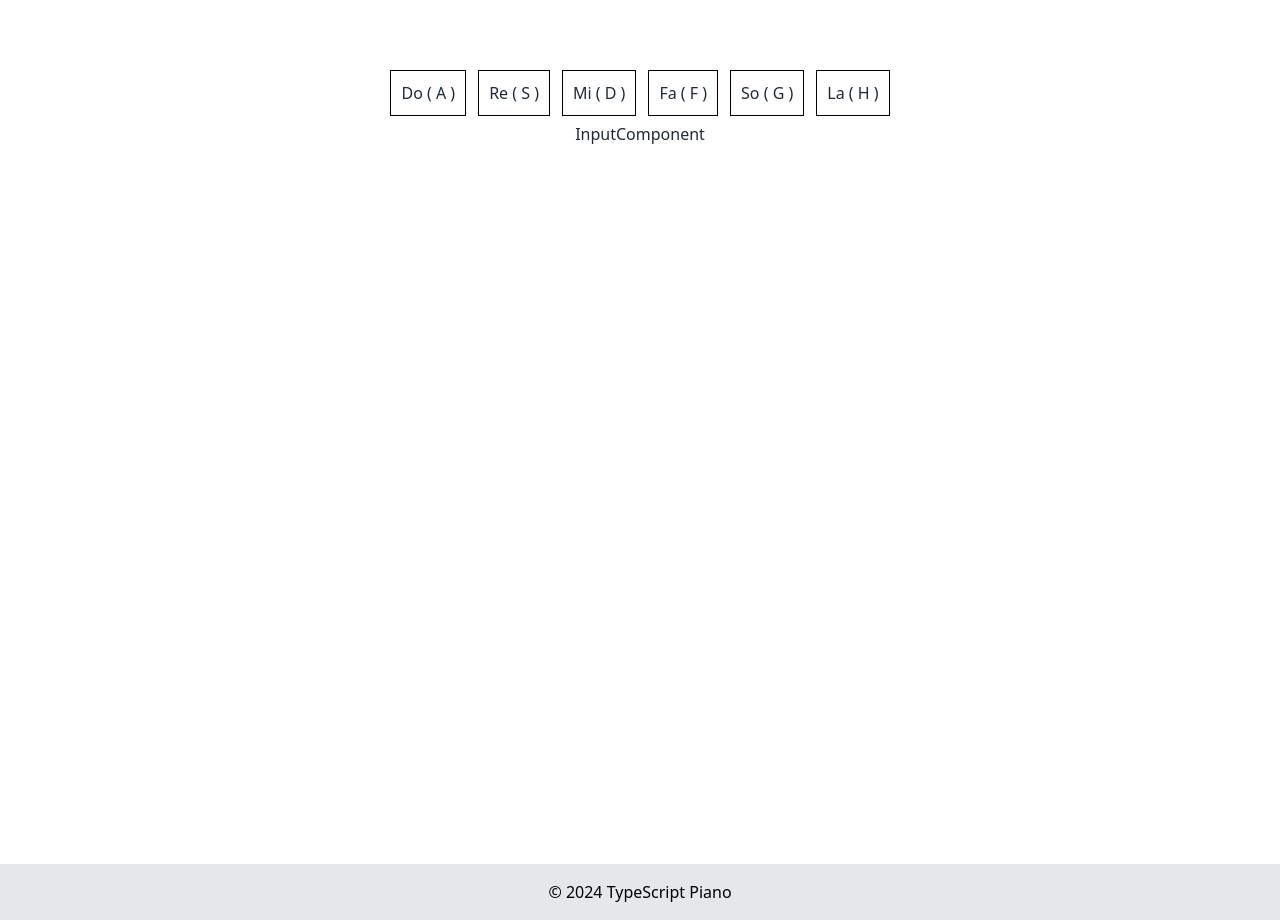
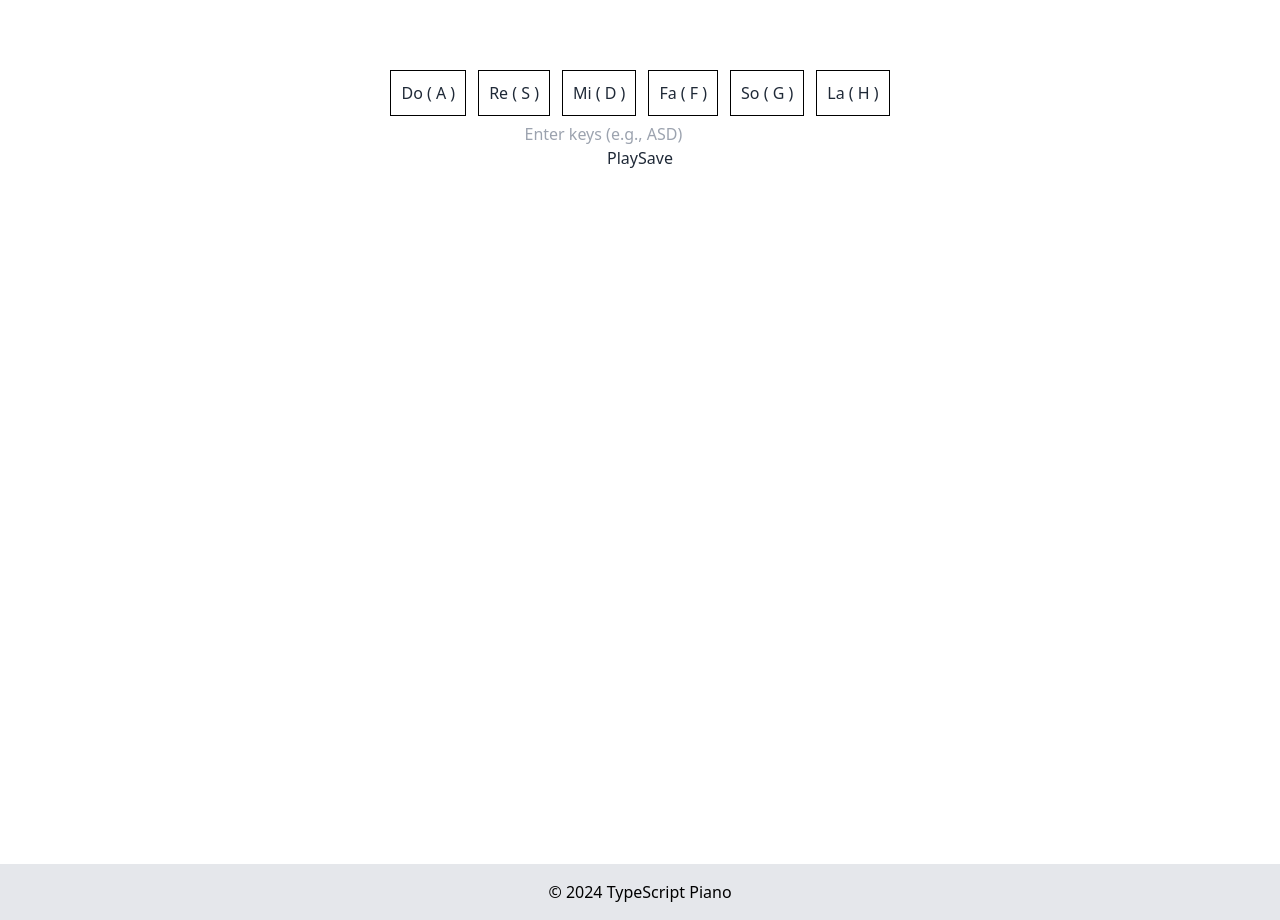
Before and after one commit to taekim-dev/typescript-piano, a Nuxt app: page / in a window 1280 px wide. Built offline with nearby package versions, Linux system fonts and the light colour scheme.

Commit message:
migrate input component and fix the composable issue

```diff
--- a/components/InputComponent.vue
+++ b/components/InputComponent.vue
@@ -1 +1,126 @@
-<template>InputComponent</template>
+<template>
+  <div class="input-component">
+    <input
+      v-model="userInput"
+      type="text"
+      class="input-component__input"
+      placeholder="Enter keys (e.g., ASD)"
+      @input="convertToUpperCase"
+    />
+    <div class="input-component__controls">
+      <button
+        class="input-component__button input-component__button--play"
+        @click="playInput(userInput)"
+      >
+        Play
+      </button>
+      <button
+        class="input-component__button input-component__button--save"
+        @click="saveSounds"
+      >
+        Save
+      </button>
+    </div>
+  </div>
+  <div class="save-component">
+    <div
+      v-for="(item, index) in audioStore.savedAudios"
+      :key="index"
+      class="save-component__item"
+    >
+      <div class="save-component__title">{{ item.title }}</div>
+      <div class="save-component__audio">{{ item.keys }}</div>
+      <button
+        class="save-component__button save-component__button--play"
+        @click="playSavedSound(index)"
+      >
+        ▶️
+      </button>
+    </div>
+    <div v-if="hasSavedAudios">
+      <button
+        class="save-component__button save-component__button--clear"
+        @click="audioStore.clearAudios"
+      >
+        Clear
+      </button>
+    </div>
+  </div>
+</template>
+
+<script>
+import { ref, onMounted, computed } from 'vue'
+import { useSoundPlayer } from '~/composables/useSoundPlayer'
+import { useKeyStore } from '~/store/key'
+import { useAudioStore } from '~/store/audio'
+
+export default {
+  name: 'InputComponent',
+  setup() {
+    const keyStore = useKeyStore()
+    const audioStore = useAudioStore()
+    const { playNotes } = useSoundPlayer()
+
+    const userInput = ref('')
+    const keyMap = keyStore.keyMap
+
+    const convertToUpperCase = (event) => {
+      const input = event.target.value.toUpperCase()
+      const validKeys = Object.keys(keyMap)
+      let filteredInput = ''
+
+      for (let char of input) {
+        if (validKeys.includes(char) || char === ' ') {
+          filteredInput += char
+        }
+      }
+      userInput.value = filteredInput
+    }
+
+    const playInput = (input) => {
+      playNotes(input, keyMap, audioStore.playingAudios)
+    }
+
+    const playSavedSound = (index) => {
+      const savedAudioInput = audioStore.savedAudios[index]
+      playNotes(savedAudioInput.input, keyMap, audioStore.playingAudios)
+    }
+
+    const saveSounds = () => {
+      const title = prompt('Name the Song')
+      if (title) {
+        const input = userInput.value
+        const keys = extractKeys(input, keyMap)
+        audioStore.saveAudio(title, input, keys)
+        userInput.value = ''
+      }
+    }
+
+    const extractKeys = (input, keyMap) => {
+      if (!input || typeof input !== 'string') {
+        throw new Error('Invalid input')
+      }
+      return input
+        .split('')
+        .map((char) => (keyMap[char] ? keyMap[char].name : ''))
+        .join(' ')
+    }
+
+    const hasSavedAudios = computed(() => audioStore.savedAudios.length > 0)
+
+    onMounted(() => {
+      audioStore.loadSavedAudios()
+    })
+
+    return {
+      userInput,
+      convertToUpperCase,
+      playInput,
+      playSavedSound,
+      saveSounds,
+      audioStore,
+      hasSavedAudios,
+    }
+  },
+}
+</script>
```
